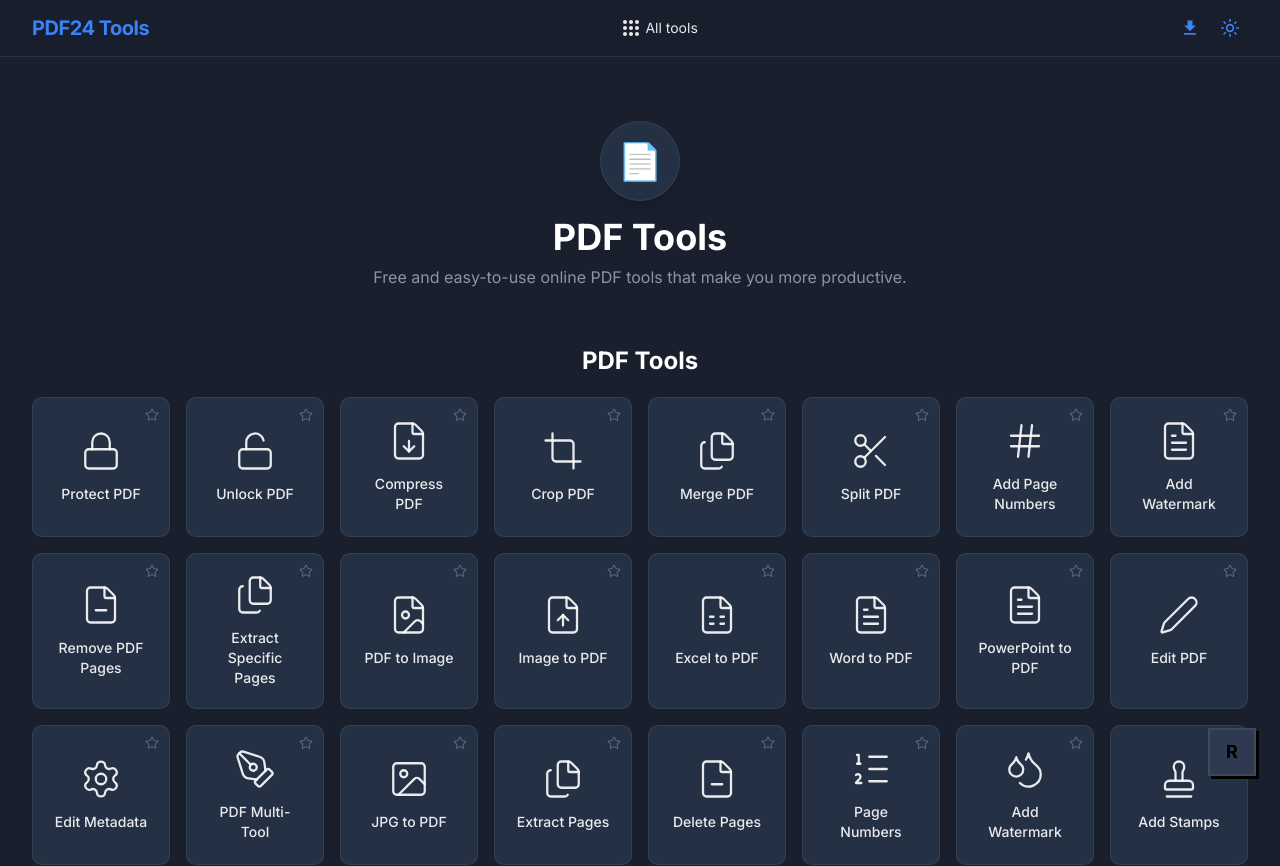
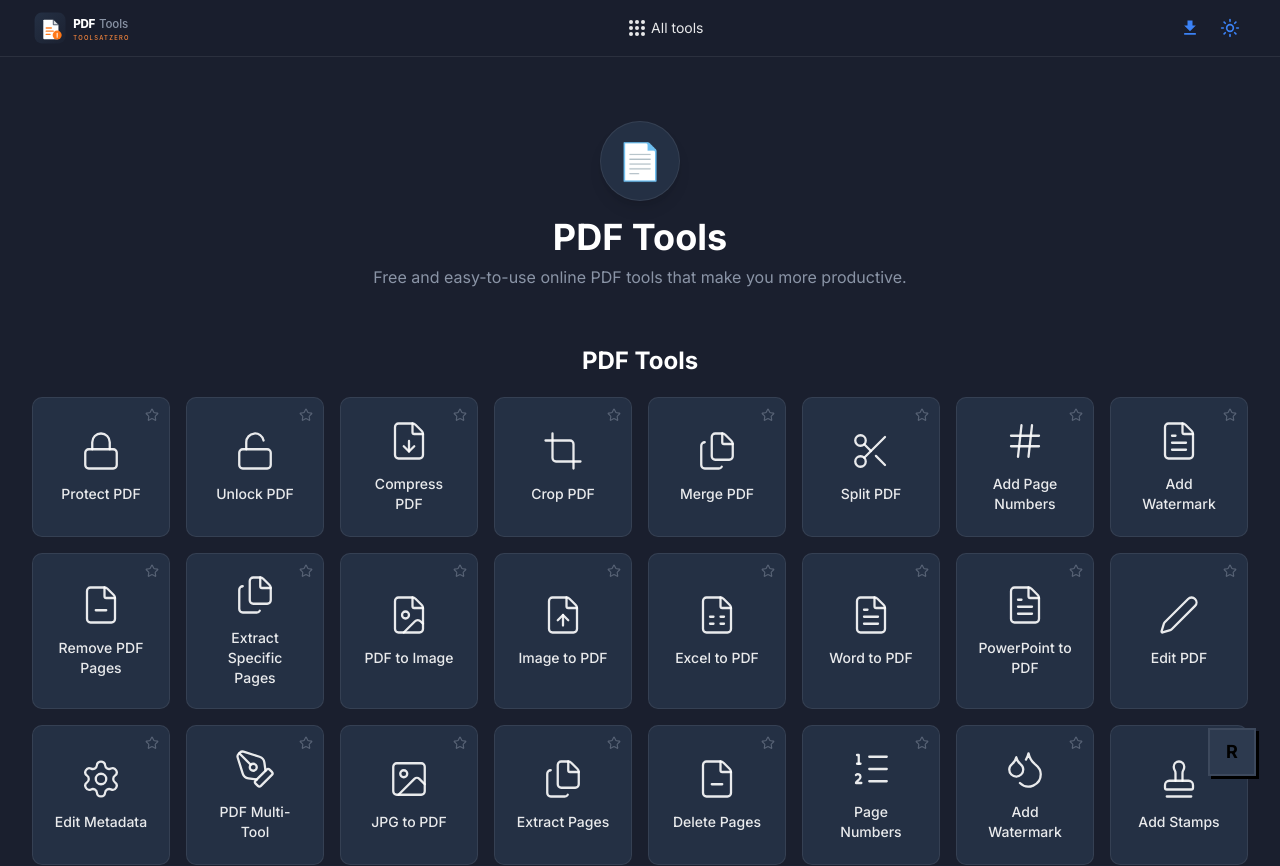
Before and after one commit to rahulcvwebsitehosting/pdf-tools, a Next.js app: page / in a window 1280 px wide. Shown: the top 866 px of the page. Built offline with nearby package versions, Linux system fonts and the light colour scheme.

Commit message:
Add custom favicon and logo: dark navy mark with orange accent and wordmark

```diff
--- a/app/layout.tsx
+++ b/app/layout.tsx
@@ -11,9 +11,9 @@ export const metadata: Metadata = {
   description:
     "Free online PDF tools, image tools, text tools, developer tools, and calculators. 100% client-side processing.",
   icons: {
-    icon: "/logo.svg",
-    shortcut: "/logo.svg",
-    apple: "/logo.svg",
+    icon: "/favicon.svg",
+    shortcut: "/favicon.svg",
+    apple: "/favicon.svg",
   },
   keywords: [
     "free online tools",
--- a/components/header.tsx
+++ b/components/header.tsx
@@ -12,8 +12,8 @@ export function Header() {
     <>
       <header className="sticky top-0 z-50 bg-[#1a1f2e]/95 backdrop-blur border-b border-white/10">
         <div className="mx-auto max-w-7xl flex items-center justify-between px-4 sm:px-6 lg:px-8 h-14">
-          <Link href="/" className="text-[#3b82f6] text-xl font-bold tracking-tight hover:text-[#60a5fa] transition-colors">
-            PDF24 Tools
+          <Link href="/" className="hover:opacity-90 transition-opacity">
+            <img src="/logo.svg" alt="ToolsAtZero" className="h-9 w-auto" />
           </Link>
 
           <Link href="/pdf-tools" className="text-sm text-foreground/90 hover:text-white transition-colors flex items-center gap-1.5">
```
Also changed, not shown: public/favicon.svg (added), public/logo.svg.
